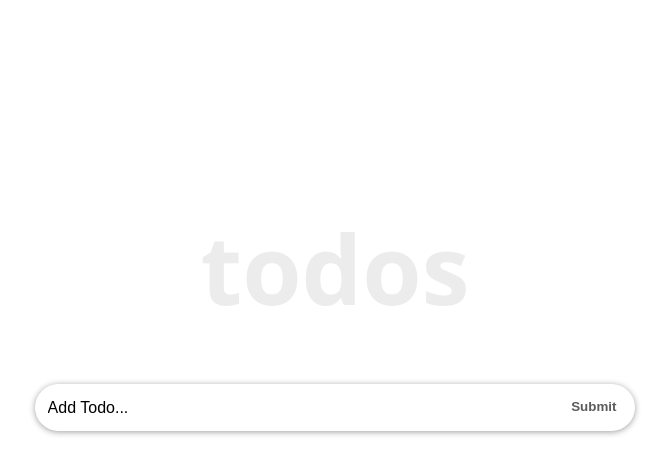
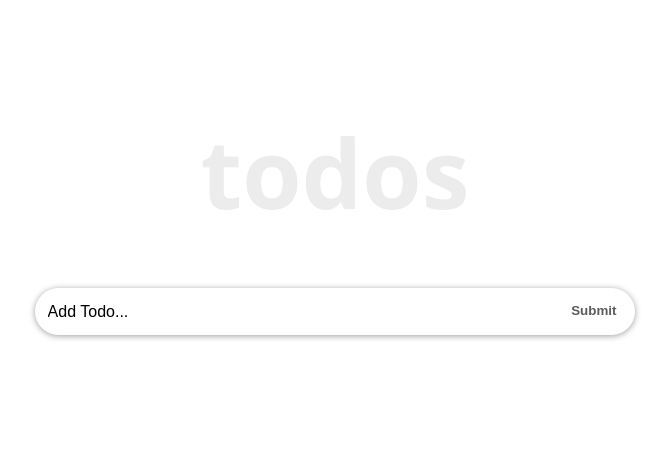
Before and after one commit to Microverse-Fullstack-Program/React-Todos-App, a React (Create React App) app: page / in a window 1280 px wide. Shown: the top 474 px of the page, without its empty margins (305-974 px from the left). Built offline with nearby package versions, Linux system fonts and the light colour scheme.

Commit message:
Update CSS - reduce top margin of conatainer

```diff
--- a/src/App.css
+++ b/src/App.css
@@ -25,7 +25,7 @@ body {
 
 .inner {
   width: 100%;
-  padding: 8rem 10px 4rem;
+  padding: 2rem 10px 4rem;
 }
 
 .form-container {
```
